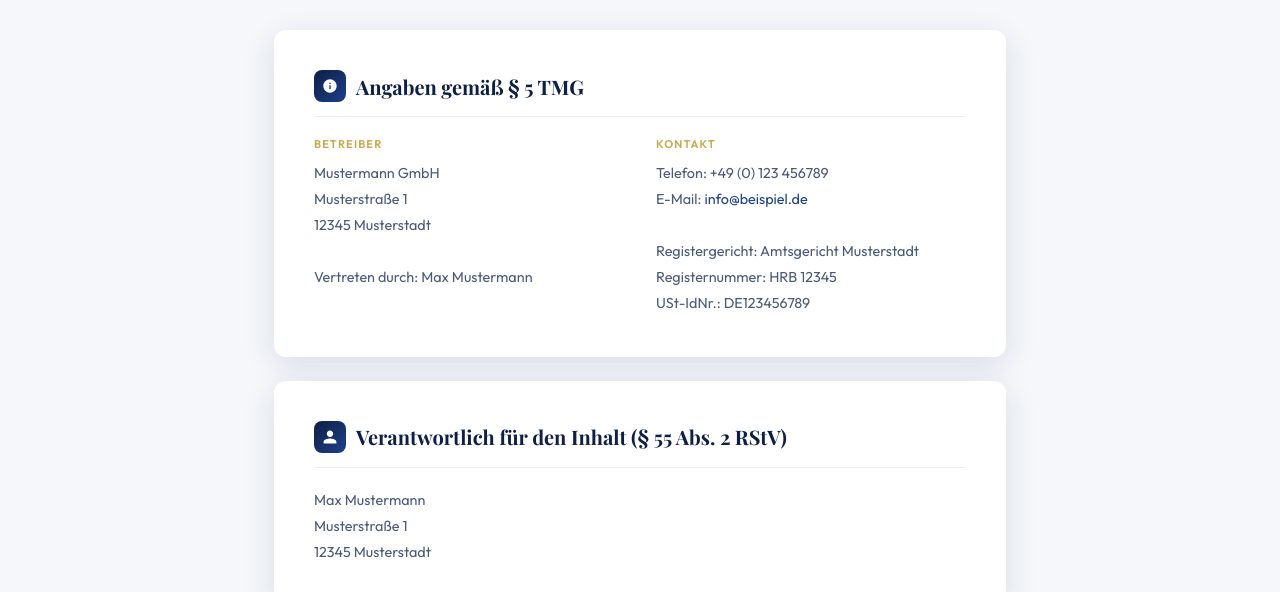
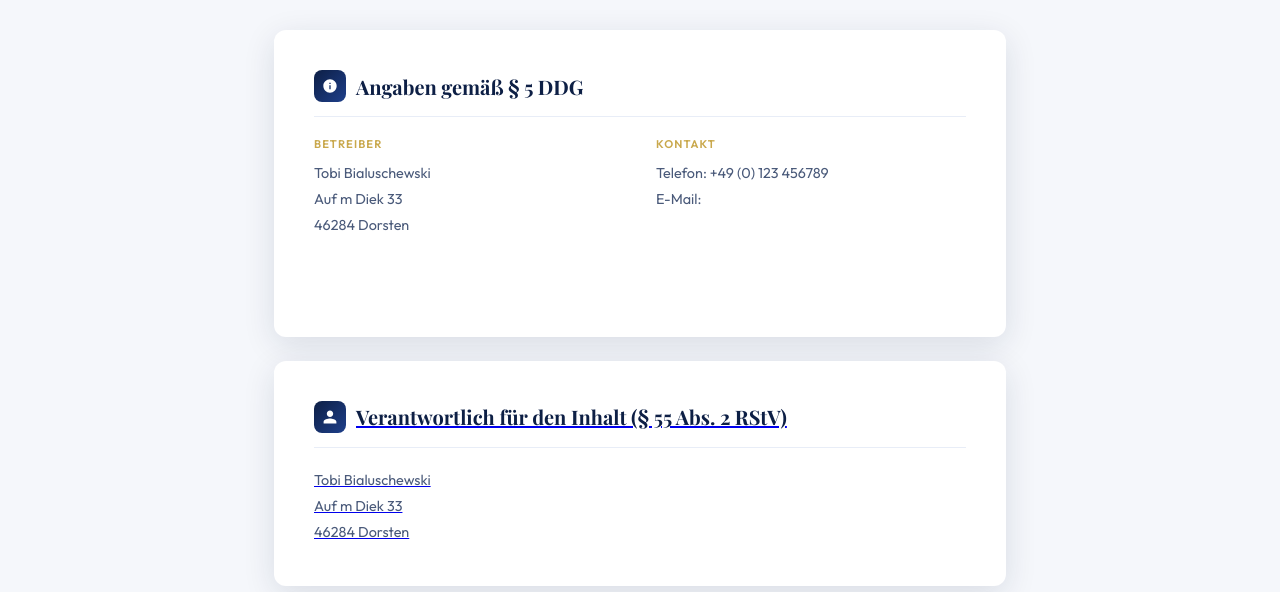
Before and after one commit to NxckBia/Nicks_vergleich, a plain HTML site: page impressum.html in a window 1280 px wide. Shown: the part 208-800 px from the top of the page. Drawn offline with nearby package versions, Linux system fonts and the light colour scheme.

Commit message:
Update impressum.html

```diff
--- a/impressum.html
+++ b/impressum.html
@@ -249,26 +249,22 @@
   <div class="card">
     <h2>
       <div class="icon"><svg viewBox="0 0 24 24"><path d="M12 2C6.48 2 2 6.48 2 12s4.48 10 10 10 10-4.48 10-10S17.52 2 12 2zm1 15h-2v-6h2v6zm0-8h-2V7h2v2z"/></svg></div>
-      Angaben gemäß § 5 TMG
+      Angaben gemäß § 5 DDG
     </h2>
     <div class="info-grid">
       <div class="info-block">
         <h3>Betreiber</h3>
         <p>
-          Mustermann GmbH<br>
-          Musterstraße 1<br>
-          12345 Musterstadt<br><br>
-          Vertreten durch: Max Mustermann
+          Tobi Bialuschewski<br>
+          Auf m Diek 33<br>
+          46284 Dorsten<br><br>
         </p>
       </div>
       <div class="info-block">
         <h3>Kontakt</h3>
         <p>
           Telefon: +49 (0) 123 456789<br>
-          E-Mail: <a href="mailto:info@beispiel.de">info@beispiel.de</a><br><br>
-          Registergericht: Amtsgericht Musterstadt<br>
-          Registernummer: HRB 12345<br>
-          USt-IdNr.: DE123456789
+          E-Mail: <a href="</a><br><br>
         </p>
       </div>
     </div>
@@ -282,9 +278,9 @@
     </h2>
     <div class="info-block">
       <p>
-        Max Mustermann<br>
-        Musterstraße 1<br>
-        12345 Musterstadt
+        Tobi Bialuschewski<br>
+        Auf m Diek 33<br>
+        46284 Dorsten
       </p>
     </div>
   </div>
```
